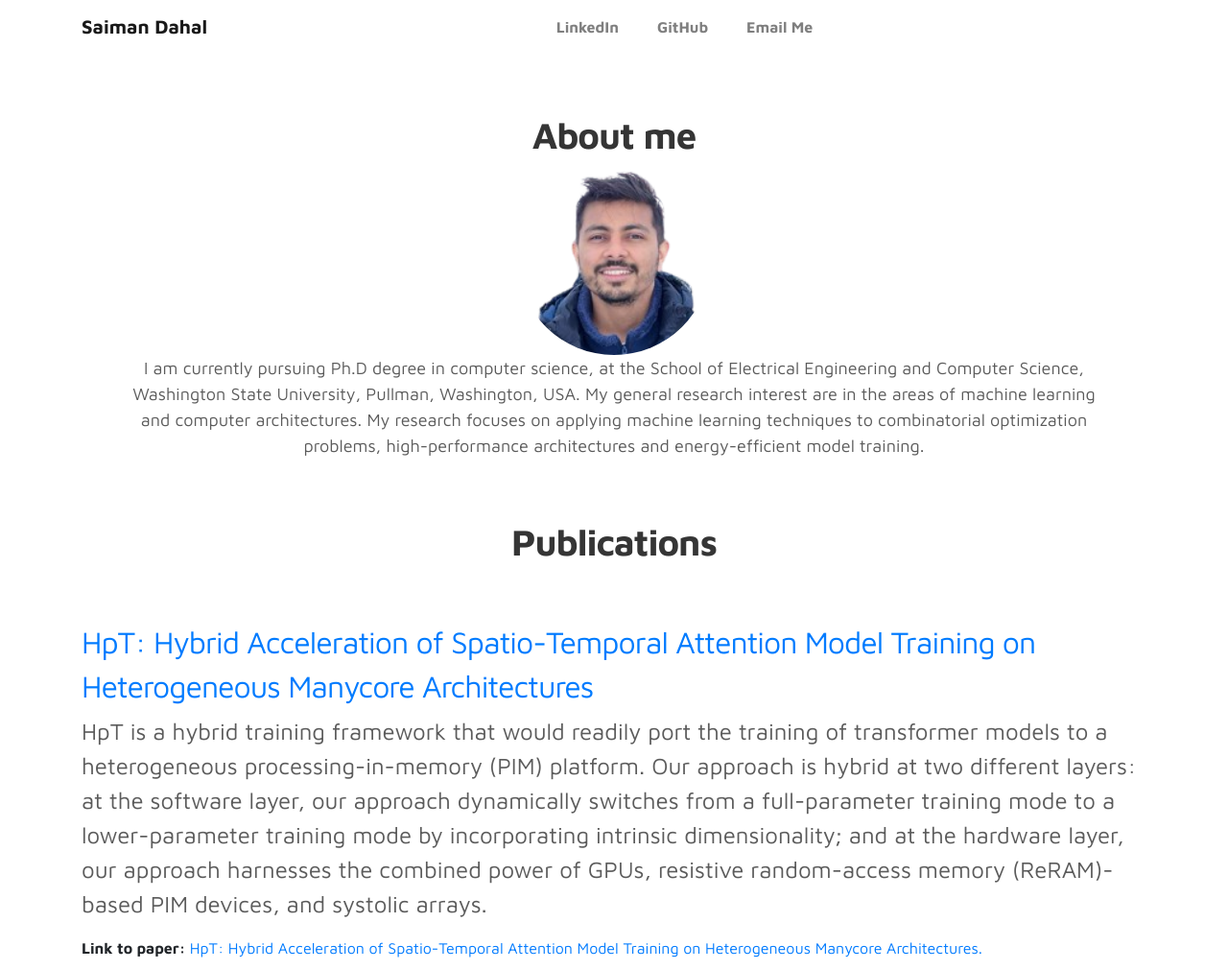
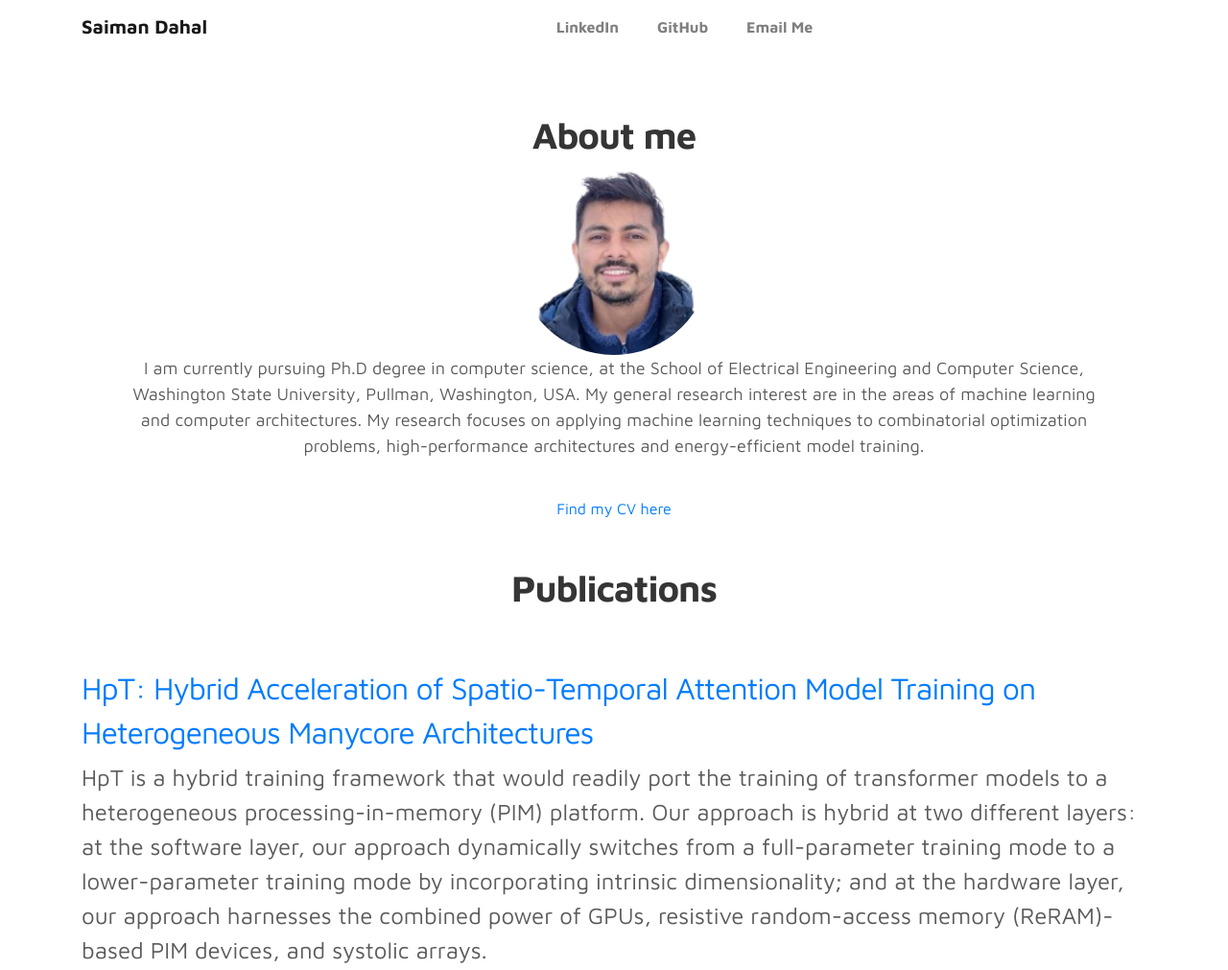
Before and after one commit to saimandahal/saimandahal.github.io, a plain HTML site: page index.html in a window 1280 px wide. Shown: the top 1011 px of the page at 96% size. Drawn offline with nearby package versions, Linux system fonts and the light colour scheme.

Commit message:
Update index.html

```diff
--- a/index.html
+++ b/index.html
@@ -56,6 +56,11 @@
                       Washington State University, Pullman, Washington, USA. My general research interest are in the areas of machine learning and computer architectures.
                       My research focuses on applying machine learning techniques to combinatorial optimization problems,
                       high-performance architectures and energy-efficient model training.  </p>
+
+                    <br>
+
+                        <a href="assets/my_cv.pdf" class="download-btn" download>Find my CV here</a>
+
 
                       <div class="col-lg-8 mx-auto">
 
```
